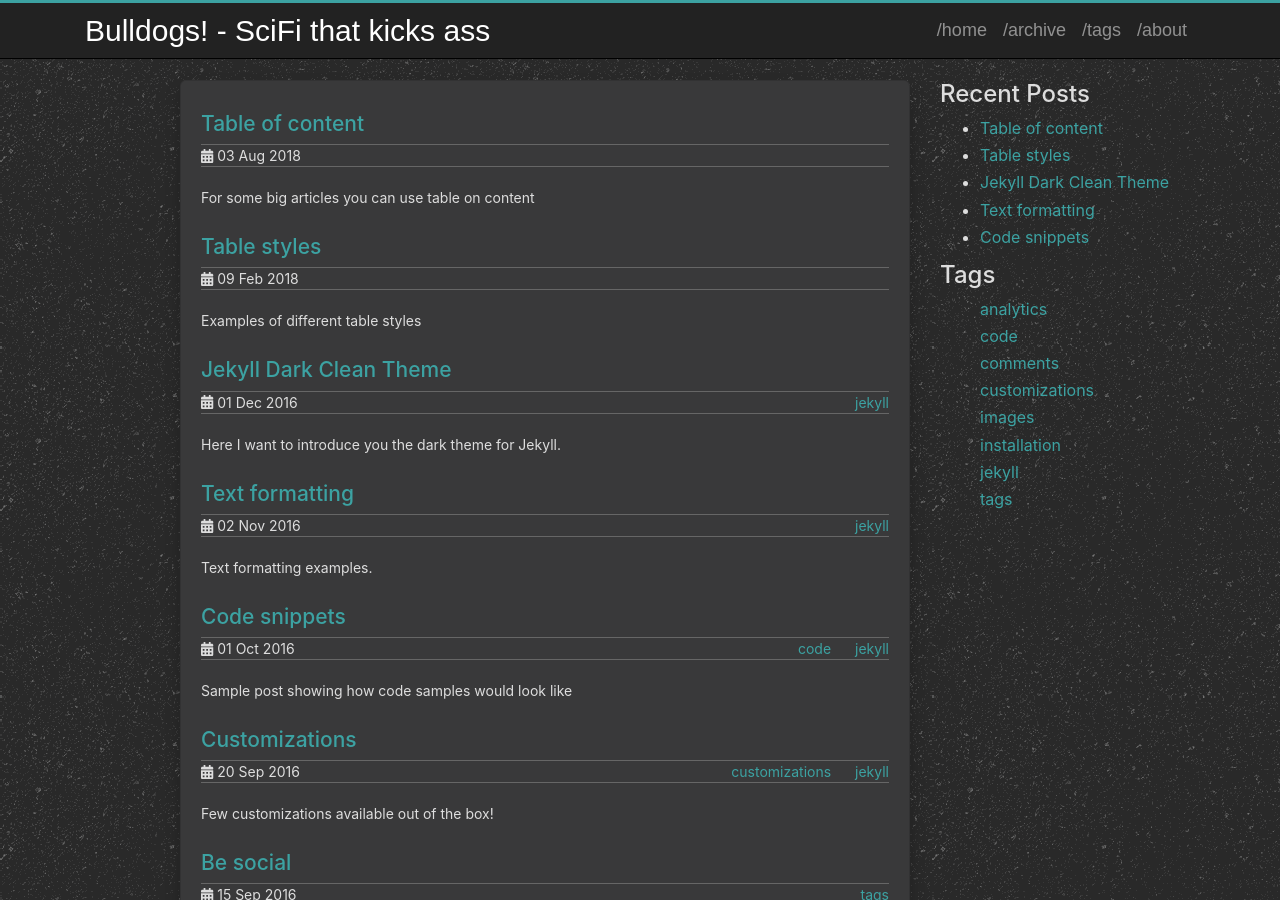
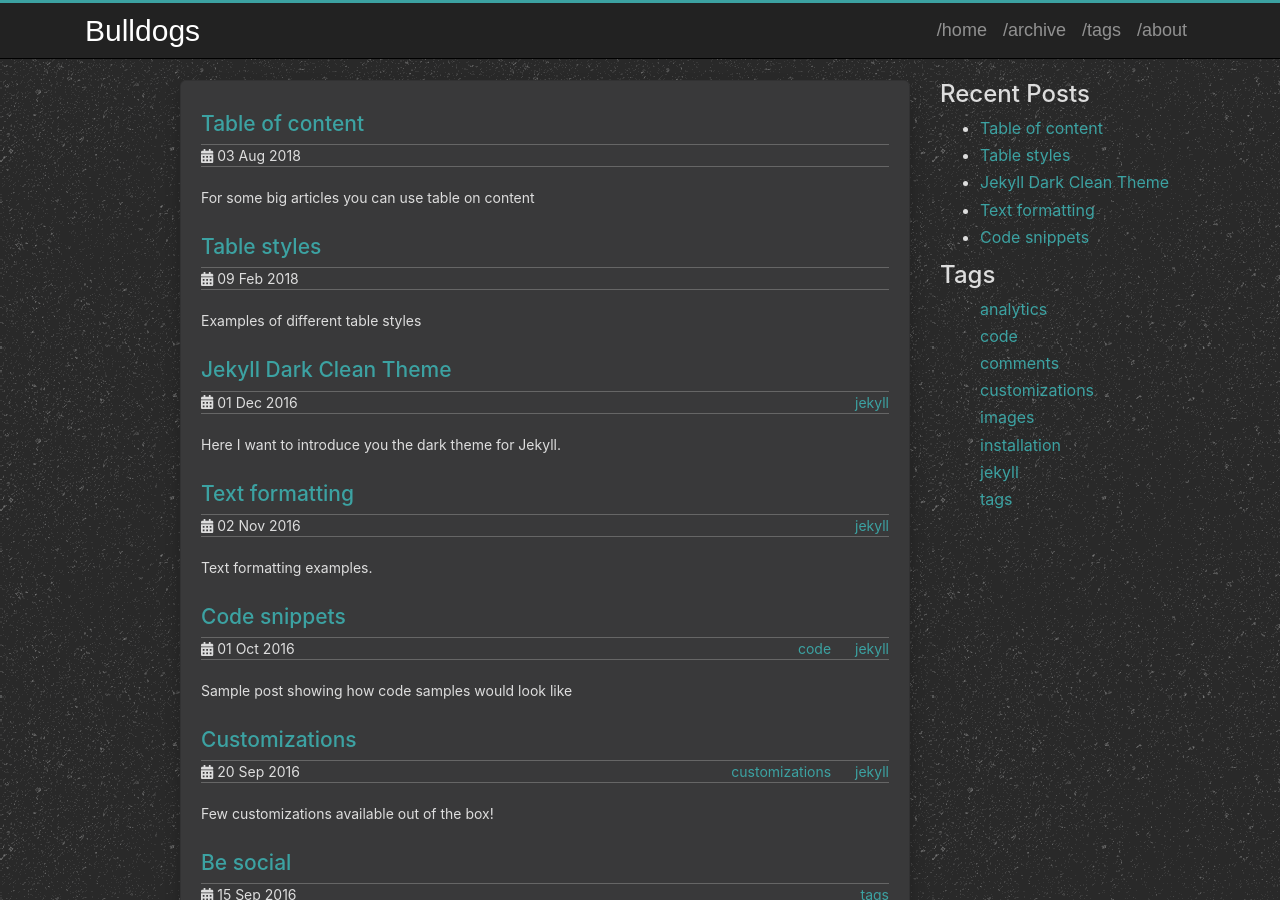
Before and after one commit to Sarolf/Bulldogs, a Jekyll site: the page built from index.html, in a window 1280 px wide and 900 px high. Built offline with Jekyll 4.4.1, drawn with Linux system fonts in a browser that asks for light colours.

Commit message:
Update _config.yml
Shortens the Blog name

```diff
--- a/_config.yml
+++ b/_config.yml
@@ -1,7 +1,7 @@
 # Jekyll configuration
 
-name: Bulldogs! - SciFi that kicks ass
-description: Pen & Paper RPG
+name: Bulldogs
+description: SciFi that kicks ass; Pen & Paper RPG
 
 # Url is currently only used only for the RSS feed in feed.xml
 url: http://sarolf.github.io
```
